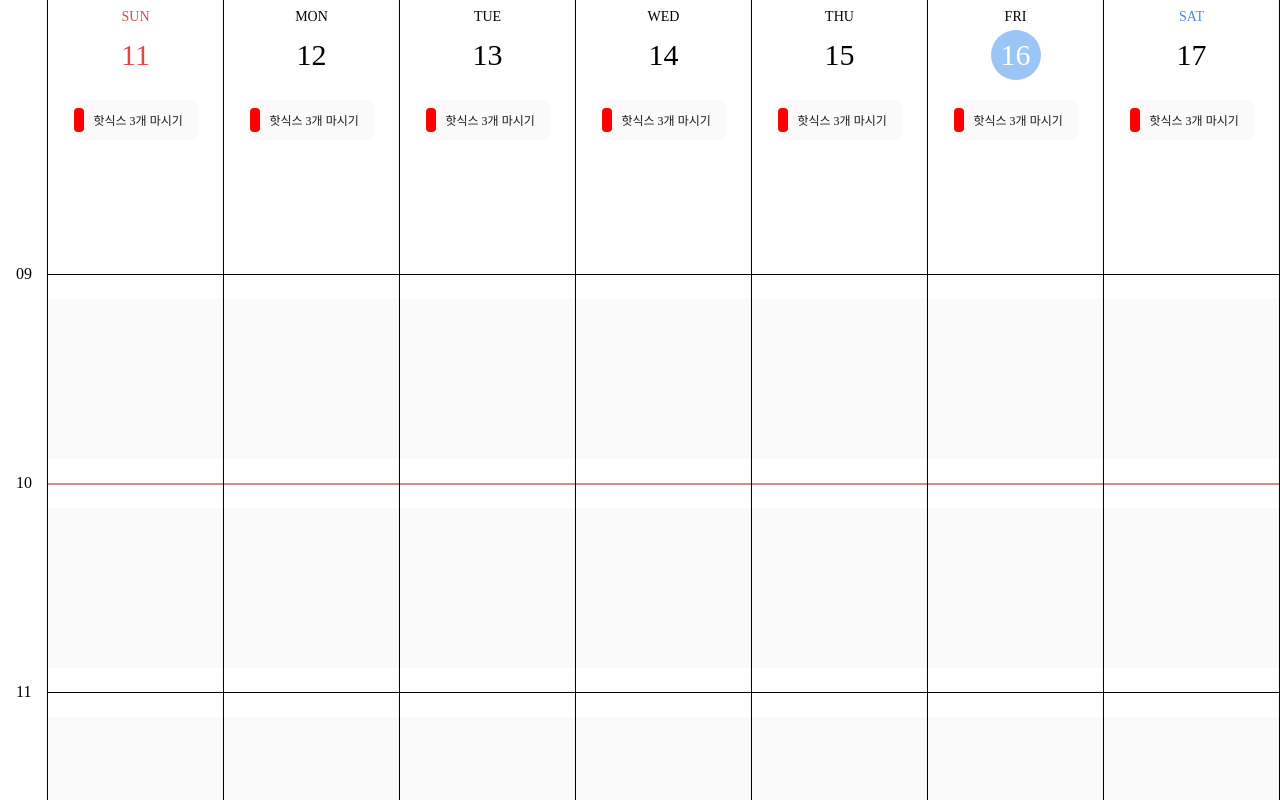
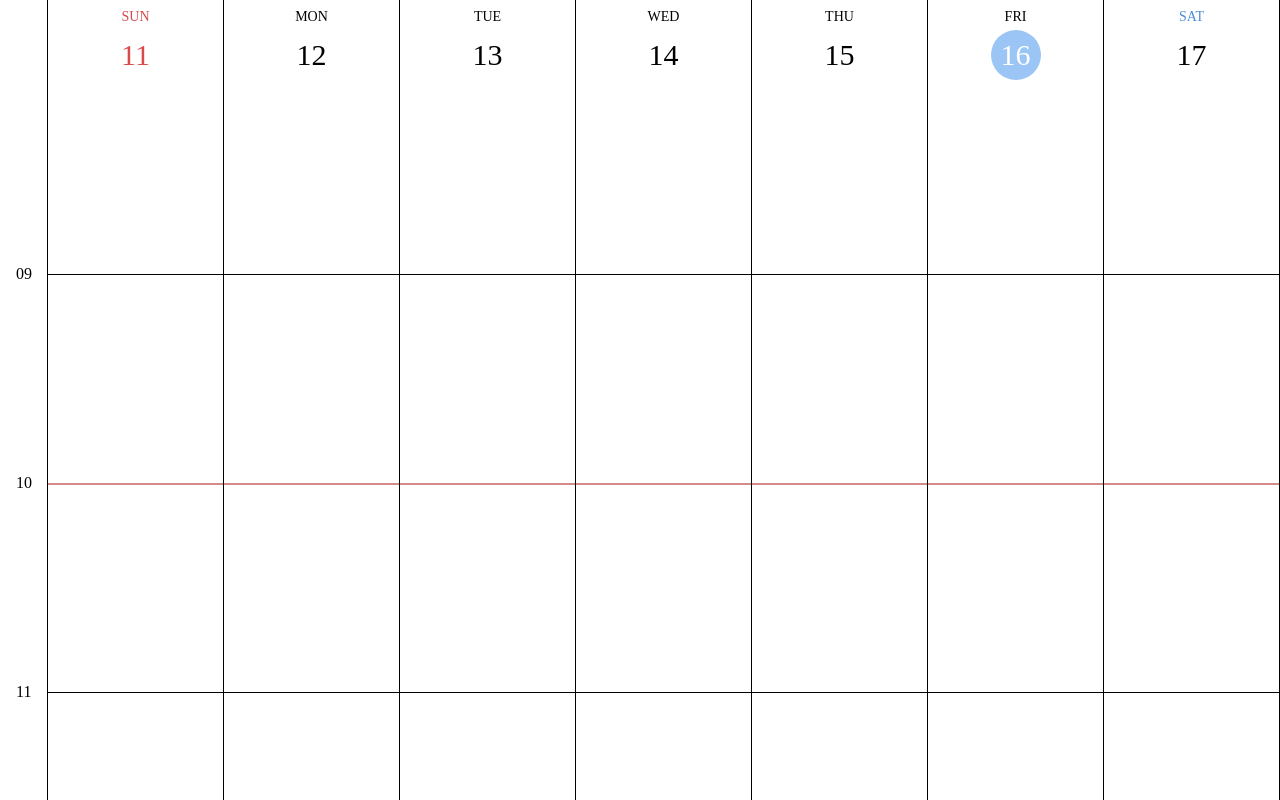
Before and after one commit to codingBottle/JMGDH_Web, a Next.js app: page / in a window 1280 px wide. Shown: the top 800 px of the page. Built offline with nearby package versions, Linux system fonts and the light colour scheme.

Commit message:
주간캘린더 종일 이벤트 데이터 정리

```diff
--- a/src/components/WeeklyCalender/DailyTodo.tsx
+++ b/src/components/WeeklyCalender/DailyTodo.tsx
@@ -1,35 +1,52 @@
+import { todo } from 'node:test';
 import React, { useEffect, useState } from 'react';
 import styled from 'styled-components';
 
 interface Todo {
   id: number;
-  content: string;
-  color: string;
+  title: string;
+  colorCode: string;
+  startDate: string;
+  endDate: string;
+  timeOfStartDate: string;
+  timeOfEndDateTime: string;
+  allDay: boolean;
+  repeat: boolean;
 }
 
 interface DailyTodoProps {
   date: string; // YYYY-MM-DD 형식
+  todos: Todo[];
 }
 
-const DailyTodo = ({ date }: DailyTodoProps) => {
-  const [todos, setTodos] = useState<Todo[]>([]);
-
+const DailyTodo = ({ date, todos }: DailyTodoProps) => {
   // api 연결 시 작동될 부분
   useEffect(() => {
     // date에 해당하는 todo들을 API를 통해 가져옴.
     // 가져온 todo들을 setTodos를 통해 상태를 업데이트합니다.
   }, [date]);
 
+  const allDayTodos = todos.filter(
+    (todo) =>
+      todo.allDay === true && todo.startDate.slice(-2) === date.slice(-2)
+  );
+
+  console.log('allDayTodos', allDayTodos);
+
   return (
     <TodoContainer>
-      {/*  목업 데이터 */}
-      <TodoItem>핫식스 3개 마시기</TodoItem>
-      {todos.slice(0, 2).map((todo) => (
-        <TodoItem key={todo.id} color={todo.color}>
-          {todo.content}
-        </TodoItem>
-      ))}
-      {todos.length > 2 && <MoreItem>{todos.length - 2}개 더보기</MoreItem>}
+      {allDayTodos.slice(0, 2).map((todo) => {
+        if (todo.allDay && todo.startDate.slice(-2) === date.slice(-2)) {
+          return (
+            <TodoItem key={todo.id} colorCode={todo.colorCode}>
+              {todo.title}
+            </TodoItem>
+          );
+        }
+      })}
+      {allDayTodos.length > 2 && (
+        <MoreItem>{allDayTodos.length - 2}개 더보기</MoreItem>
+      )}
     </TodoContainer>
   );
 };
@@ -45,11 +62,11 @@ const TodoContainer = styled.ul`
   width: 100%;
   height: 10rem;
 
-  padding: 0.625rem;
+  padding: 0.625rem 0;
   gap: 0.625rem;
 `;
 
-const TodoItem = styled.li`
+const TodoItem = styled.li<{ colorCode: string }>`
   //styled.li<{ color: string }>
   position: relative;
   display: flex;
@@ -83,8 +100,7 @@ const TodoItem = styled.li`
     height: 60%;
 
     border-radius: 0.25rem;
-    /* background-color: ${(props) => props.color}; */
-    background-color: red;
+    background-color: ${(props) => '#' + props.colorCode};
   }
 `;
 
--- a/src/components/WeeklyCalender/TimeTodo.tsx
+++ b/src/components/WeeklyCalender/TimeTodo.tsx
@@ -126,9 +126,6 @@ const Todos = styled.div`
   padding: 0.625rem 0;
   width: 100%;
   height: 10rem;
-
-  background-color: #fafafa;
-
   gap: 0.625rem;
 `;
 
--- a/src/components/WeeklyCalender/WeeklyList.tsx
+++ b/src/components/WeeklyCalender/WeeklyList.tsx
@@ -1,35 +1,67 @@
-import styled from "styled-components";
-import theme from "@/theme/theme";
-import DailyTodo from "./DailyTodo";
+import styled from 'styled-components';
+import theme from '@/theme/theme';
+import DailyTodo from './DailyTodo';
 
 interface DayInfo {
   day: string;
   date: number;
+  // allDayTodos: Todo[];
   isToday: boolean;
+}
+interface Todo {
+  id: number;
+  title: string;
+  colorCode: string;
+  startDate: string;
+  endDate: string;
+  timeOfStartDate: string;
+  timeOfEndDateTime: string;
+  allDay: boolean;
+  repeat: boolean;
+}
+interface WeeklyTodoProps {
+  todos: Todo[];
+  startDate: Date; // 주의 시작 날짜
 }
 
 const dayMapping: { [key: number]: string } = {
-  0: "SUN",
-  1: "MON",
-  2: "TUE",
-  3: "WED",
-  4: "THU",
-  5: "FRI",
-  6: "SAT",
+  0: 'SUN',
+  1: 'MON',
+  2: 'TUE',
+  3: 'WED',
+  4: 'THU',
+  5: 'FRI',
+  6: 'SAT',
 };
 
-const WeeklyList = () => {
+const WeeklyList = ({ todos, startDate }: WeeklyTodoProps) => {
   const now = new Date();
   const today = new Date(now.getTime()); // now를 복사하여 today를 생성
   const dayOfWeek = now.getDay();
   const sunday = new Date(now.setDate(now.getDate() - dayOfWeek));
   const weekDays: DayInfo[] = [];
 
+  console.log('weekDays', startDate);
+
+  // 목표 day와 현재 day를 비교
+  // const targetDay = new Date(startDate).getDate();
+  // console.log('targetDate', targetDay);
+  // 오늘 날짜에 해당하는 todos를 filter를 사용해 배열로 만들기.
+
   for (let i = 0; i < 7; i++) {
     const currentDay = new Date(sunday.getTime() + i * 24 * 60 * 60 * 1000);
+
+    // const filteredTodos = todos.filter(
+    //   (todo) =>
+    //     todo.startDate.slice(8) === `${currentDay.getDate()}` &&
+    //     todo.allDay === true
+    // );
+    // console.log('filteredTodos', filteredTodos);
+
     weekDays.push({
       day: dayMapping[currentDay.getDay()],
       date: currentDay.getDate(),
+      // allDayTodos: filteredTodos,
       isToday:
         currentDay.getDate() === today.getDate() &&
         currentDay.getMonth() === today.getMonth() &&
@@ -44,20 +76,21 @@ const WeeklyList = () => {
           <DayItem key={i}>
             <DayTxt
               color={
-                item.day === "SUN"
-                  ? "#DA4A4A"
-                  : item.day === "SAT"
-                  ? "#4A8CDA"
-                  : "black"
+                item.day === 'SUN'
+                  ? '#DA4A4A'
+                  : item.day === 'SAT'
+                  ? '#4A8CDA'
+                  : 'black'
               }
             >
               {item.day}
             </DayTxt>
 
-            <DateTxt isToday={item.isToday} isSunday={item.day === "SUN"}>
+            <DateTxt isToday={item.isToday} isSunday={item.day === 'SUN'}>
               {item.date}
             </DateTxt>
             <DailyTodo
+              todos={todos}
               date={`${sunday.getFullYear()}-${sunday.getMonth() + 1}-${
                 item.date
               }`}
@@ -103,8 +136,9 @@ const DayItem = styled.li`
   padding-top: 0.625rem;
 
   margin: -1px 0 0 -1px;
+
+  width: 100%;
   list-style: none;
-  flex: 1 1 auto;
 `;
 
 const DayTxt = styled.div<{ color: string }>`
@@ -127,8 +161,8 @@ const DateTxt = styled.div<{ isToday: boolean; isSunday: boolean }>`
   margin-bottom: 0.625rem;
 
   color: ${({ isToday, isSunday }) =>
-    isToday ? "white" : isSunday ? "#DA4A4A" : "black"};
-  background-color: ${({ isToday }) => (isToday ? "#9AC5F4" : "none")};
+    isToday ? 'white' : isSunday ? '#DA4A4A' : 'black'};
+  background-color: ${({ isToday }) => (isToday ? '#9AC5F4' : 'none')};
 
   font-size: 30px;
   font-weight: ${theme.fontWeight.Regular};
--- a/src/components/WeeklyCalender/index.tsx
+++ b/src/components/WeeklyCalender/index.tsx
@@ -16,6 +16,7 @@ interface Todo {
   repeat: boolean;
 }
 
+// api 기본 주소
 const NEXT_PUBLIC_BASE_URL = `https://calendars2.duckdns.org`;
 
 const WeeklyCalender = () => {
@@ -78,7 +79,7 @@ const WeeklyCalender = () => {
 
   return (
     <Main>
-      <WeeklyList />
+      <WeeklyList todos={todos} startDate={sunday} />
       <WeekTodoView todos={todos} startDate={sunday} />
     </Main>
   );
```
